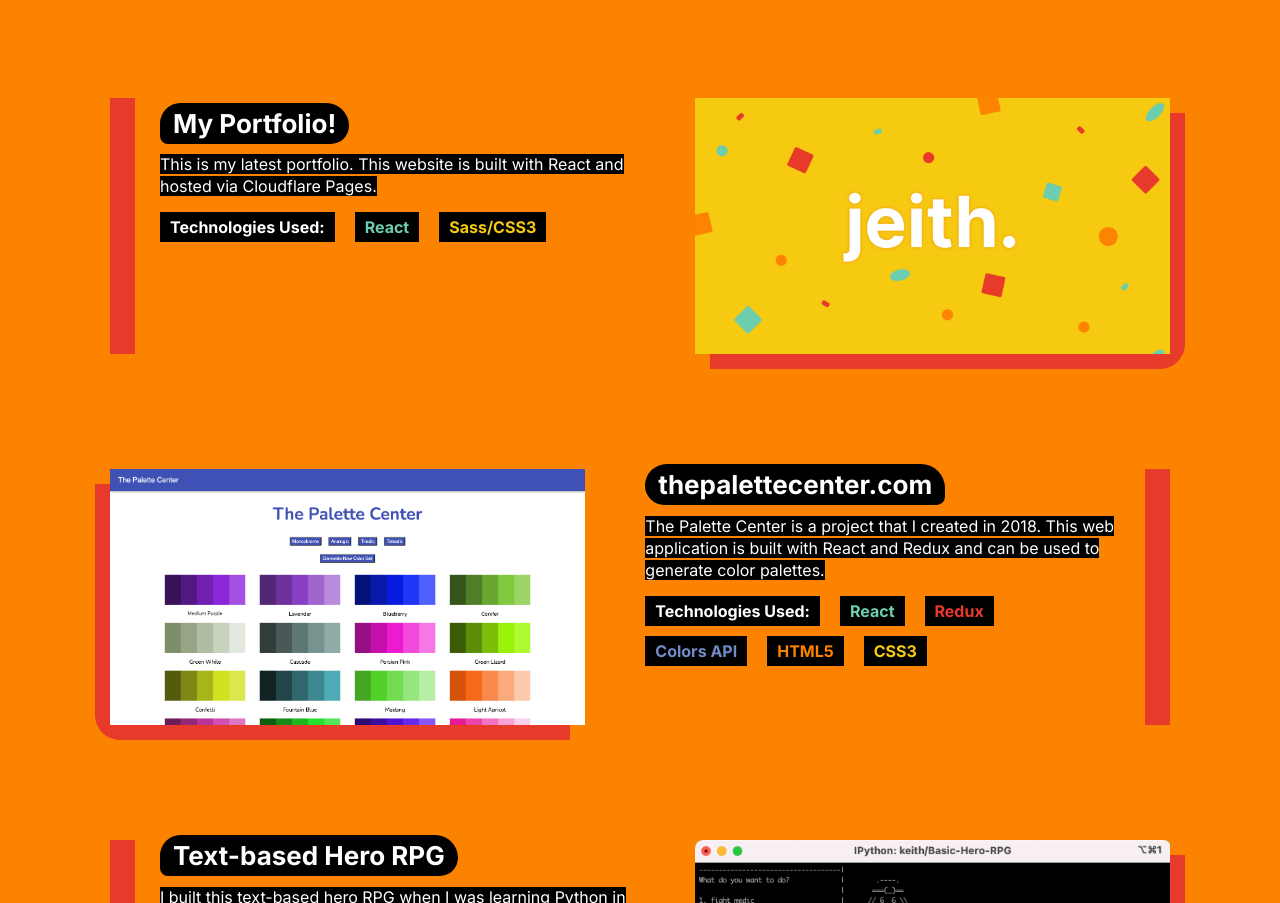
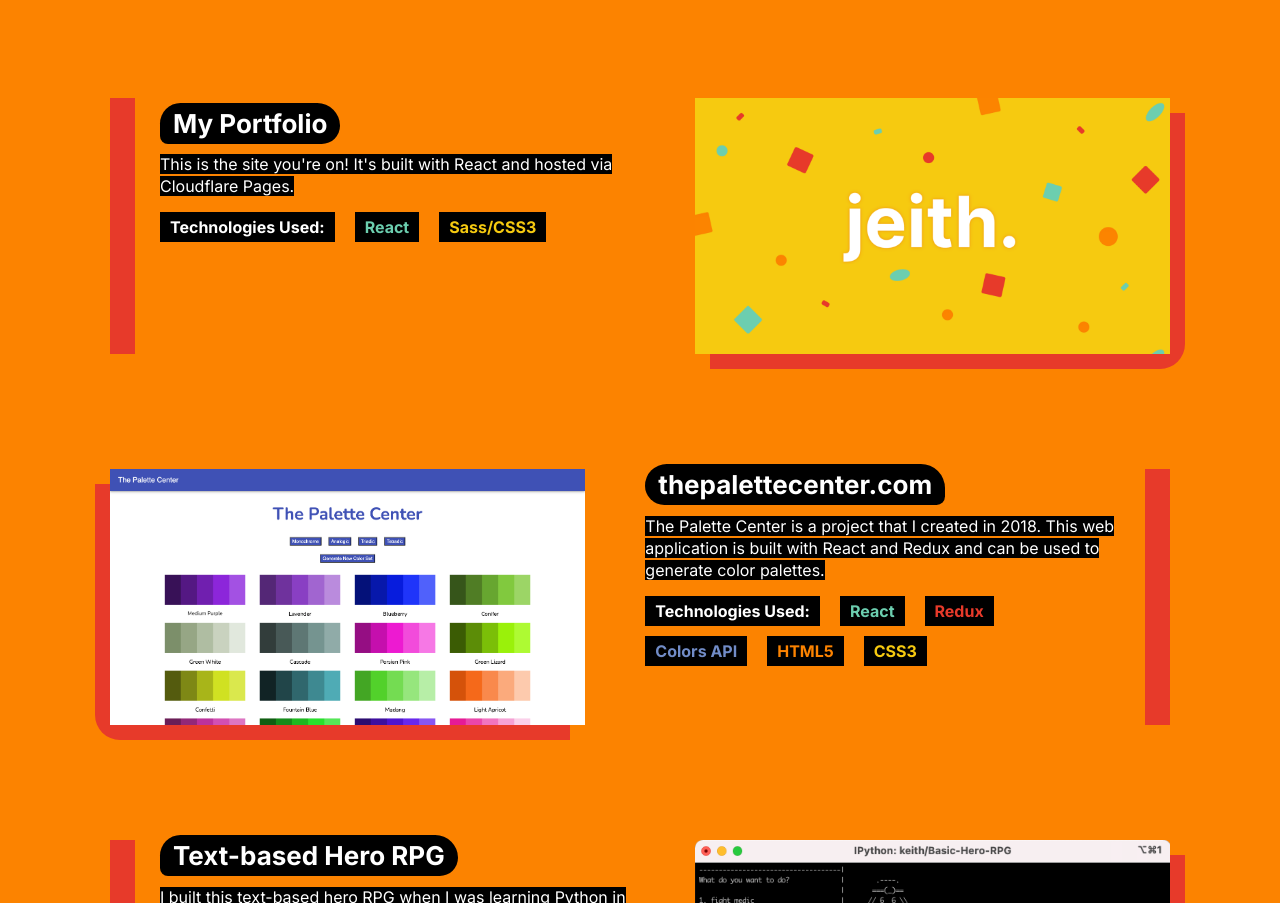
Before and after one commit to Jeith/jeith, a React (Vite) app: page / in a window 1280 px wide. Shown: the part 1929-2832 px from the top of the page. Built offline with nearby package versions, Linux system fonts and the light colour scheme.

Commit message:
chore: updated text

```diff
--- a/src/App.jsx
+++ b/src/App.jsx
@@ -273,10 +273,10 @@ function App() {
 
             <div className="text">
               <span onClick={() => toggleColorTheme()} id="jeith">
-                <h3>My Portfolio!</h3>
+                <h3>My Portfolio</h3>
               </span>
               <span>
-                This is my latest portfolio. This website is built with React
+                This is the site you're on! It's built with React
                 and hosted via Cloudflare Pages.
               </span>
               <div className="technologies-container">
```
Also changed, not shown: 1 other file (tests, documents, lock files or other folders).
